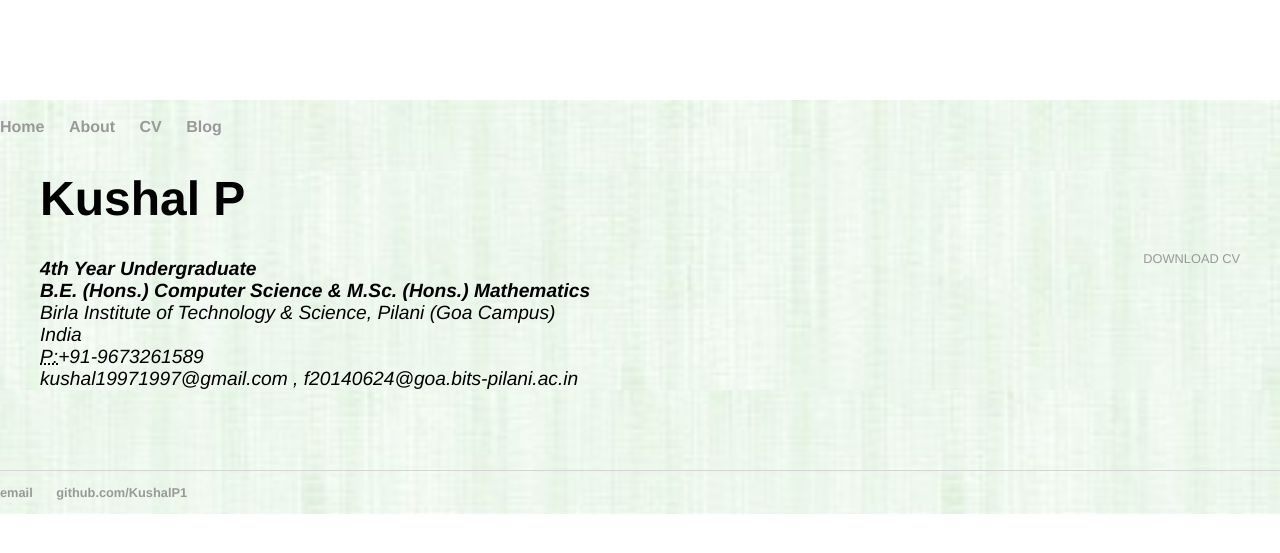
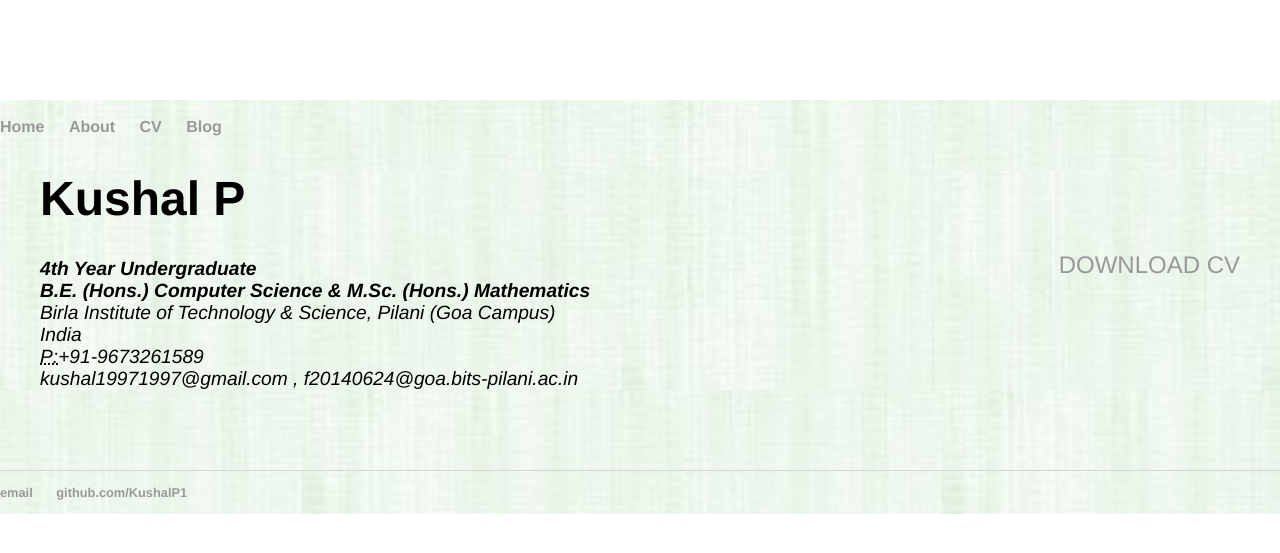
Before and after one commit to KushalP1/KushalP1.github.io, a Jekyll site: the page built from cv/index.html, in a window 1280 px wide. Shown: the top 553 px of the page. Built offline with Jekyll 4.4.1, drawn with Linux system fonts in a browser that asks for light colours.

Commit message:
Update main.css

```diff
--- a/css/main.css
+++ b/css/main.css
@@ -39,4 +39,4 @@
 .cv h2 { font-size: 2em; }
 .cv address, .cv .download { font-family: 'Helvetica', 'Arial', 'Sans-Serif'; }
 .cv address, .cv p { font-size: 1.2em; }
-.cv .download { margin: 80px auto 100px;float: right; font-size: .8em; text-transform: uppercase; }
+.cv .download { margin: 80px auto 100px;float: right; font-size: 1.5em; text-transform: uppercase; }
```
